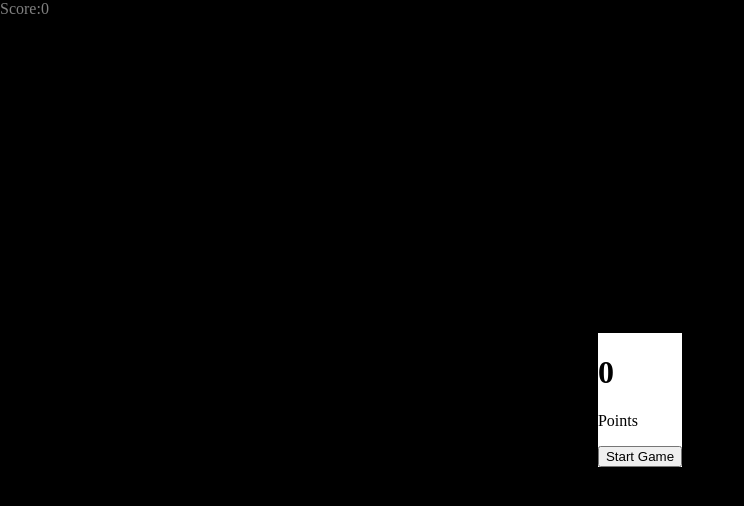
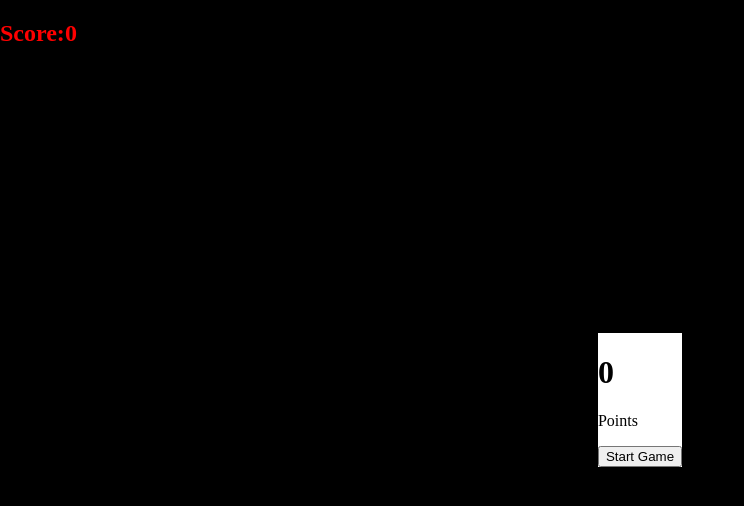
Before and after one commit to RichterBros/truck-game-v2, a plain HTML site: page index.html in a window 1280 px wide. Shown: the whole page, without its empty margins (0-744 px from the left). Drawn offline with nearby package versions, Linux system fonts and the light colour scheme.

Commit message:
add styles

```diff
--- a/index.html
+++ b/index.html
@@ -15,7 +15,7 @@
       }
       .score-div {
         position: fixed;
-        color: grey;
+        color: red;
         margin-left: 10;
         margin-top: 10;
         user-select: none;
@@ -41,7 +41,7 @@
     </style>
   </head>
   <body>
-    <div class="score-div"><span>Score:</span><span id="scoreEl">0</span></div>
+    <div class="score-div"><span><h2>Score:</span><span id="scoreEl">0</h2></span></div>
 
     <div class="modal" id="modalEl">
       <div class="white">
```
